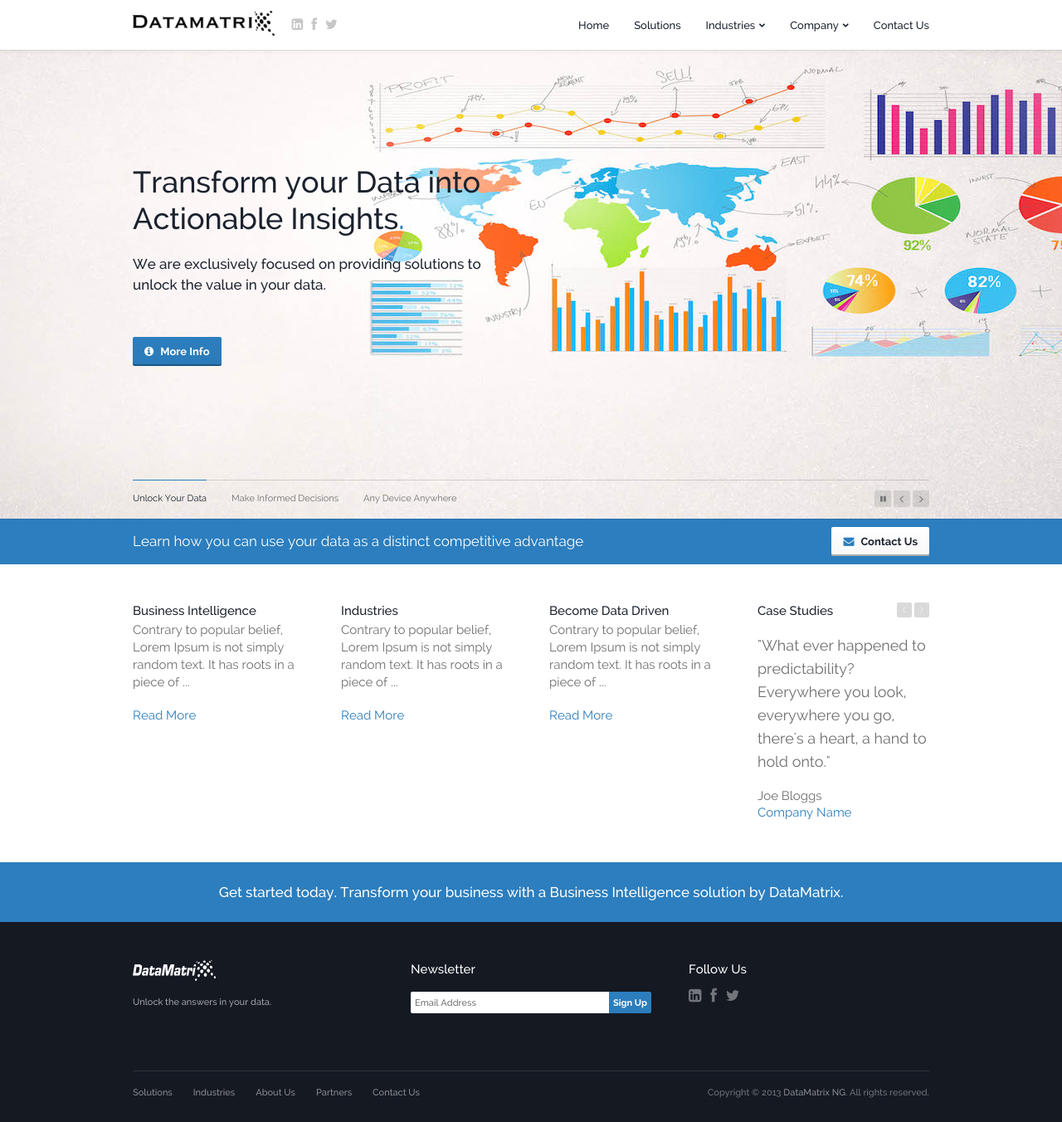
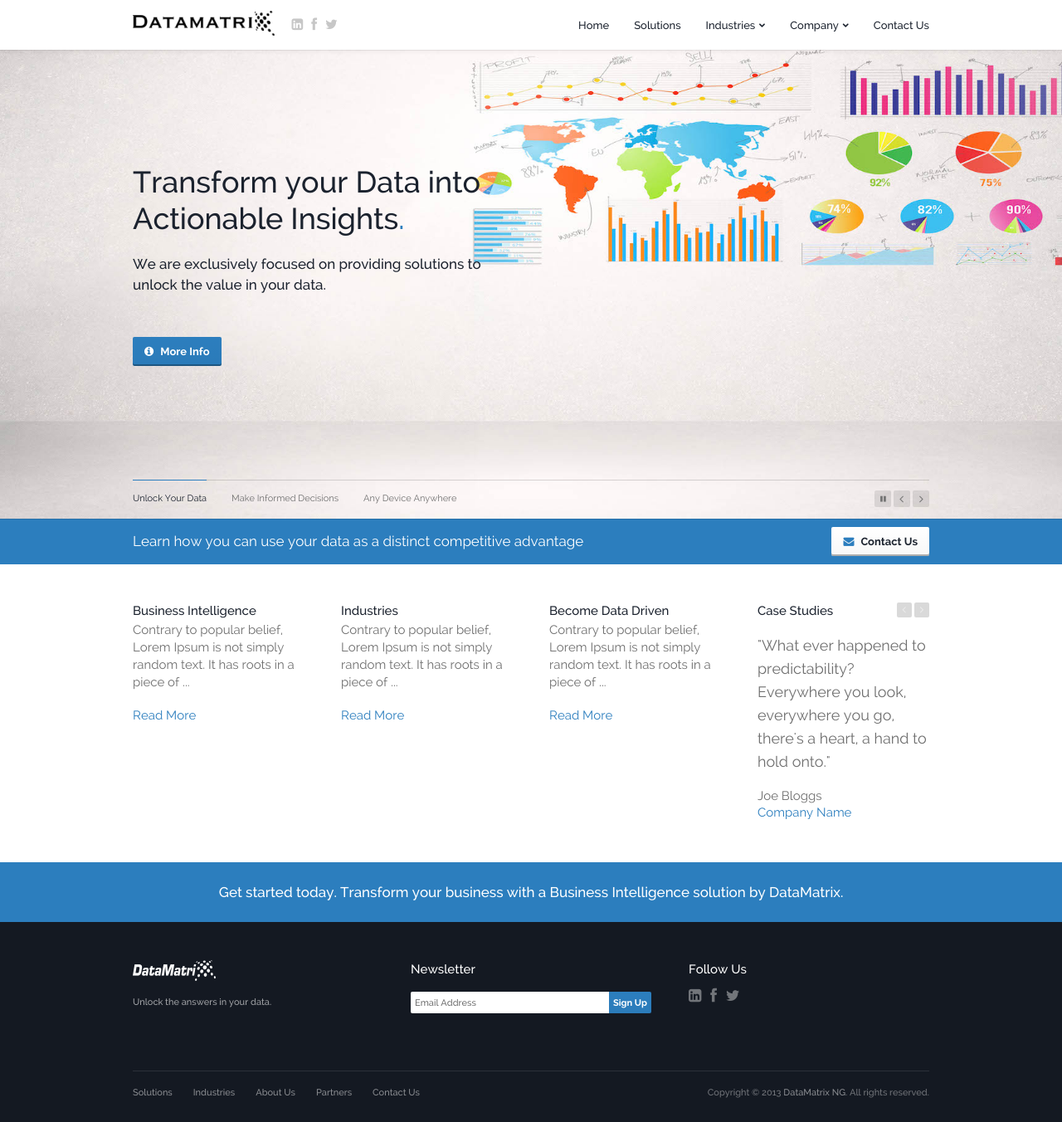
Before and after one commit to dtmtx/dtmtx.github.io, a Jekyll site: the page built from index.html, in a window 1280 px wide and 1352 px high. Shown: the whole window at 83% size. Built offline with Jekyll 4.4.1, drawn with Linux system fonts in a browser that asks for light colours; Markdown is read by kramdown in place of the engine named in the settings.

Commit message:
banner css update

```diff
--- a/css/styles.css
+++ b/css/styles.css
@@ -829,17 +829,28 @@ body.home .topbar-outer.dark {
 /* --------------------------------------------------------------------------------- */
 /* Home Page Banner
 /* --------------------------------------------------------------------------------- */
+/*.home-banner {
+	background-attachment:fixed;
+  	/*background-image:url(http://artivity.co.uk/templates/basix/white_top_fixed_banner_image/fixed-banner-image.jpg);
+  	background-image:url(../images/datamatrix_banner.jpg);
+  	background-position:50% 0;
+  	background-repeat:no-repeat no-repeat;
+  	min-height:107px;
+  	position:relative;
+  	width:100%;
+
+}*/
+
 .home-banner {
 	background-attachment:fixed;
   	/*background-image:url(http://artivity.co.uk/templates/basix/white_top_fixed_banner_image/fixed-banner-image.jpg);*/
   	background-image:url(../images/datamatrix_banner.jpg);
-  	background-position:50% 0;
-  	background-repeat:no-repeat;
-  	min-height:107px;
-  	position:relative;
-  	width:100%;
+  	-webkit-background-size: cover;
+  	-moz-background-size: cover;
+  	-o-background-size: cover;
+  	background-size: cover;
+}
 
-}
 .home-banner.dark {
 	background-color: #1b222e;
 	color: rgba(255,255,255,0.7);
```
